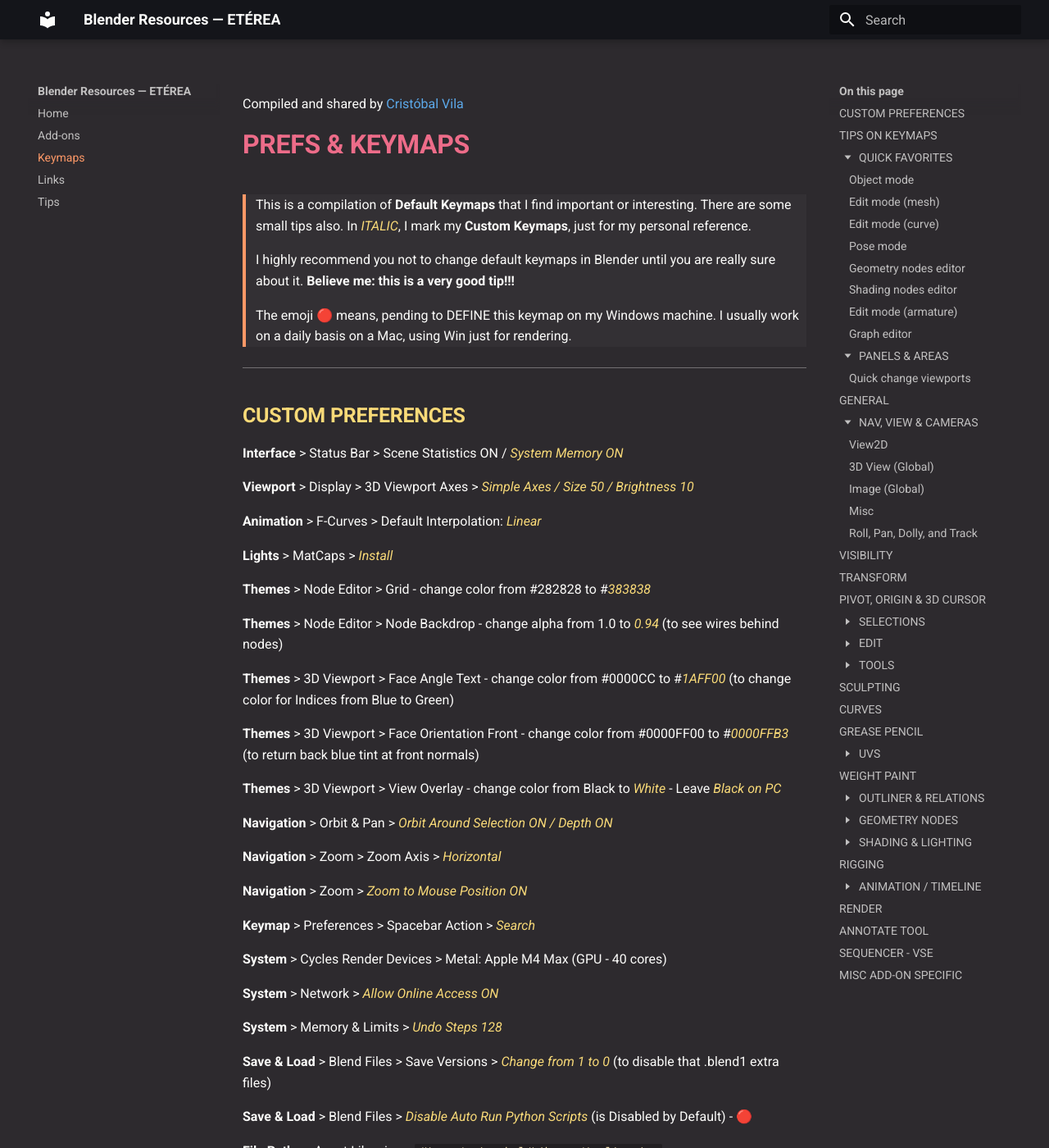
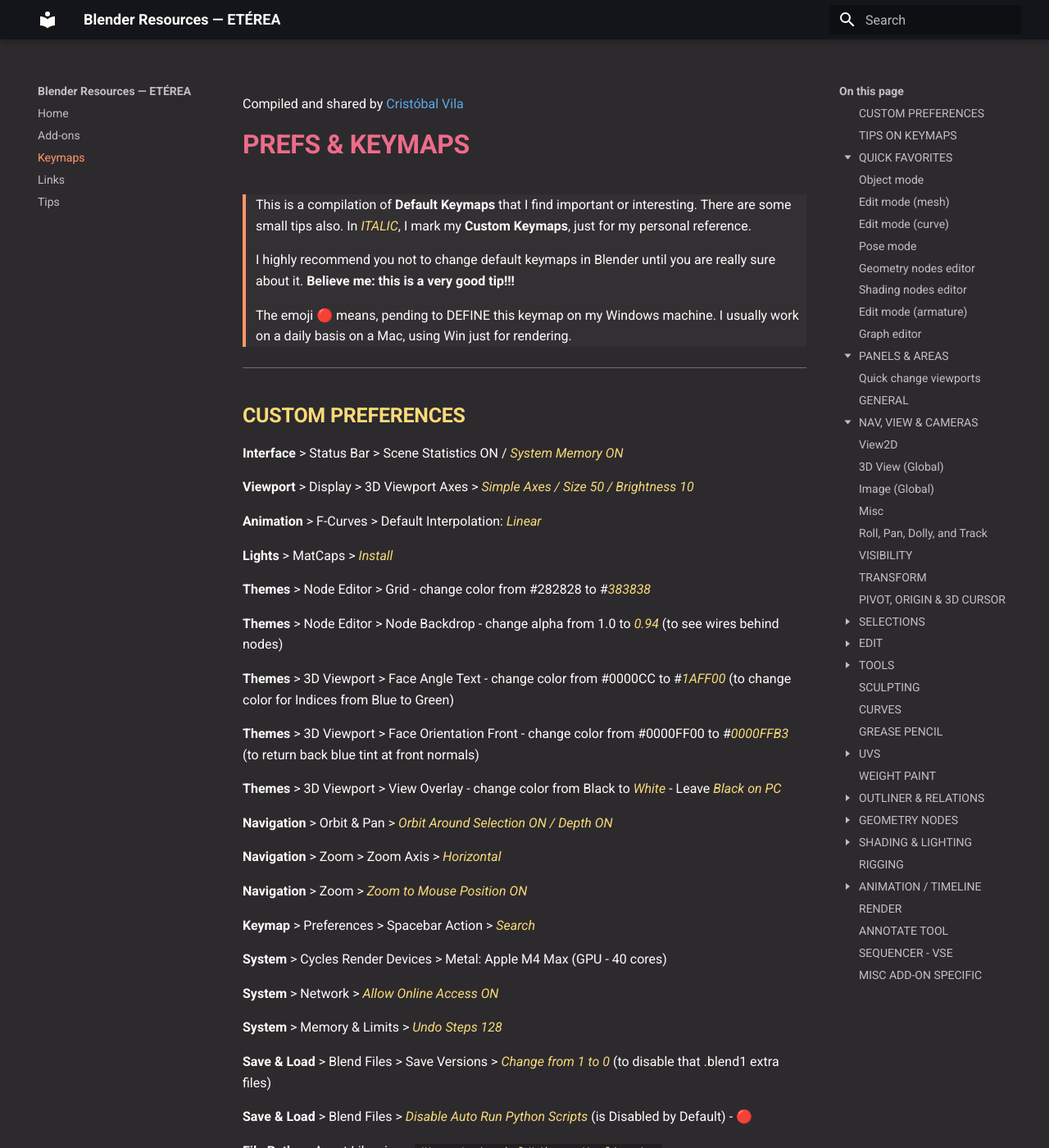
Before and after one commit to Eterea/blender, an MkDocs documentation site: the page built from docs/keymaps.md, in a window 1280 px wide and 1400 px high. Shown: the whole window at 82% size. Built offline with MkDocs 1.6.1 and Material for MkDocs 9.7.7, drawn with Linux system fonts in a browser that asks for light colours.

Commit message:
Fix precise alignment with NO arrows in TOC

```diff
--- a/docs/stylesheets/extra.css
+++ b/docs/stylesheets/extra.css
@@ -97,14 +97,26 @@
    entries; docs/javascripts/toc-collapse.js adds the toggle button and
    this styles it as a rotating chevron, plus hides collapsed branches. */
 
-.md-nav--secondary .md-nav__item--collapsible {
+/* Material indents each nested level with an extra .6rem of padding on
+   .md-nav__list, which — combined with entries that skip the toggle
+   column when they have no children — left H2/H3 text starting at a
+   different x on almost every row. Cancel that per-level indent and
+   give every entry (collapsible or not, at any depth) the same
+   two-column layout, so all text lines up on one shared edge and only
+   the toggle column (present only where there is something to open)
+   moves. */
+.md-nav--secondary .md-nav .md-nav__list {
+  padding-left: 0;
+}
+
+.md-nav--secondary .md-nav__item {
   display: grid;
   grid-template-columns: 1rem 1fr;
   column-gap: 0.2rem;
   align-items: start;
 }
 
-.md-nav--secondary .md-nav__item--collapsible > .md-nav__link {
+.md-nav--secondary .md-nav__item > .md-nav__link {
   grid-column: 2;
   grid-row: 1;
   min-width: 0;
```
